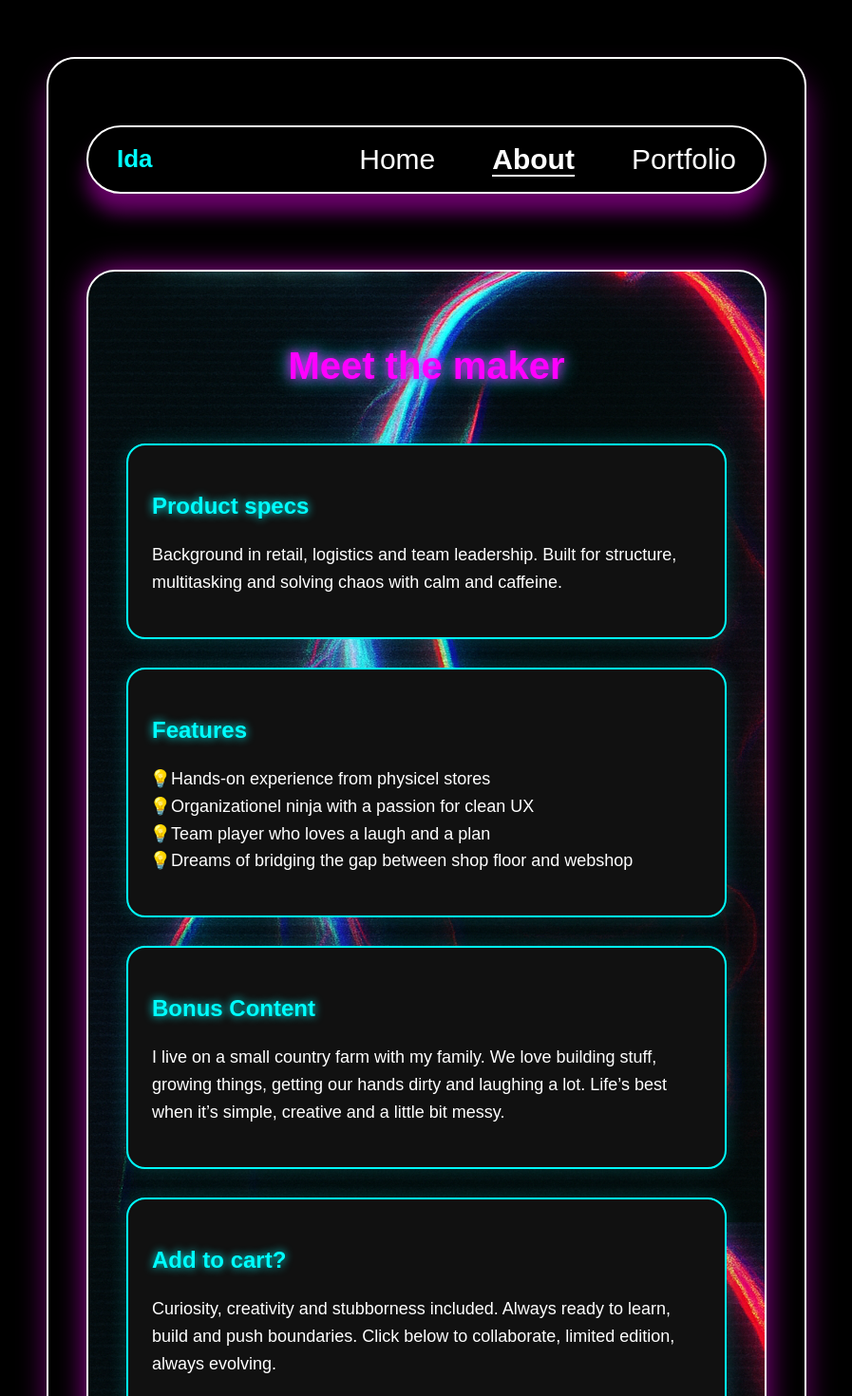
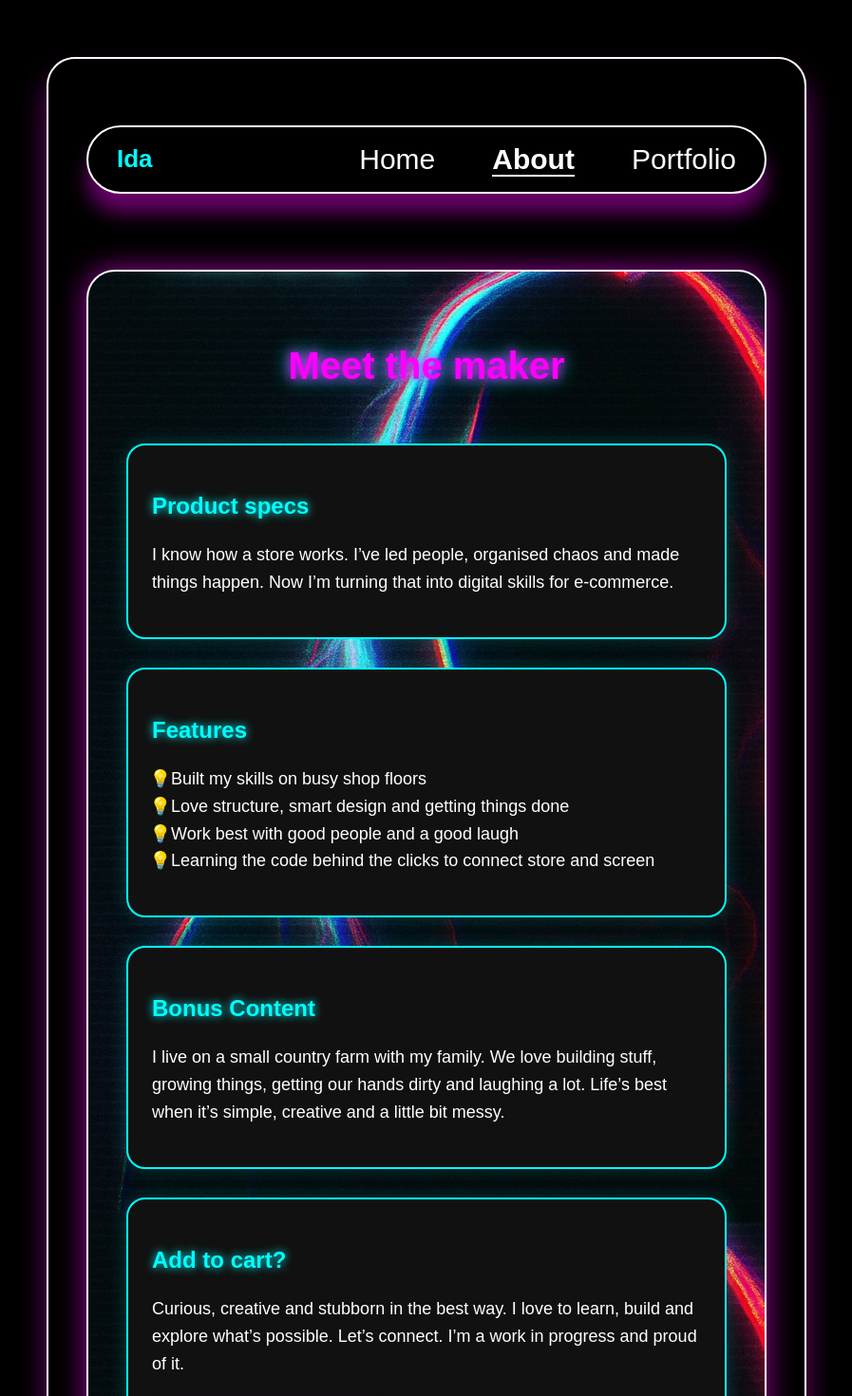
Before and after one commit to Idace/my-portfolio, a React (Vite) app: page /about in a window 1280 px wide. Shown: the top 1470 px of the page at 95% size, without its empty margins (191-1088 px from the left). Built offline with nearby package versions, Linux system fonts and the light colour scheme.

Commit message:
changed text/APIDog

```diff
--- a/src/pages/About.jsx
+++ b/src/pages/About.jsx
@@ -16,18 +16,17 @@ const  About=()=> {
         <div className="about-card">
             <h2 className="about-section"> Product specs</h2>
             <p>
-                Background in retail, logistics and team leadership. Built for structure, multitasking and solving
-                chaos with calm and caffeine.
+               I know how a store works. I’ve led people, organised chaos and made things happen. Now I’m turning that into digital skills for e-commerce.
             </p>
         </div>
 
         <div className="about-card">
             <h2 className="about-section"> Features</h2>
             <ul>
-                <li>Hands-on experience from physicel stores</li>
-                <li>Organizationel ninja with a passion for clean UX</li>
-                <li>Team player who loves a laugh and a plan</li>
-                <li>Dreams of bridging the gap between shop floor and webshop</li>
+                <li>Built my skills on busy shop floors</li>
+                <li>Love structure, smart design and getting things done</li>
+                <li>Work best with good people and a good laugh</li>
+                <li>Learning the code behind the clicks to connect store and screen</li>
             </ul>
         </div>
 
@@ -42,13 +41,15 @@ const  About=()=> {
         <div className="about-card">
             <h2 className="about-section">Add to cart?</h2>
             <p>
-                Curiosity, creativity and stubborness included. Always ready to learn, build and push boundaries.
-                Click below to collaborate, limited edition, always evolving.
+                Curious, creative and stubborn in the best way. I love to learn, build and explore what’s possible.
+                Let’s connect. I’m a work in progress and proud of it.
             </p>
+
             <button className="about-btn" onClick={handleClick}>
                 Let's build something
             </button>
         </div>
+
         {showPopup && (
             <div className="popup">
                 <p className="popup-text"> Email me at:<br /><strong>idaebeling@gmail.com</strong></p>
--- a/src/pages/Portfolio.jsx
+++ b/src/pages/Portfolio.jsx
@@ -5,7 +5,8 @@ import Popup from "../components/Popup";
 import project1Image from "../assets/project1.png";
 import project2Image from "../assets/project2.png";
 import project3Image from "../assets/project3.png";
-import { FaCube, FaCodeBranch, FaRocket } from "react-icons/fa";
+import APIDog from "../assets/APIDog.png"
+import { FaCube, FaCodeBranch, FaRocket, FaGamepad} from "react-icons/fa";
 
 const projects = [
   {
@@ -54,6 +55,23 @@ const projects = [
       "I learned how to build a multi-page website and connect everything together. I also learned how to use Sass to keep my styles clean and organized",
     challenges:
       "This was one of the hardest projects I’ve done. I had a lot of trouble getting things to work the way I wanted, especially with the layout and navigation. But I kept trying, learned a lot along the way, and I’m really proud that I finished it and made it all work.",
+    role: "Solo project",
+  },
+
+  {
+     icon: <FaGamepad />,
+    name: "Woof Wall - API",
+    screenshot: APIDog,
+    github: "https://github.com/Idace/API---DogImg.git",
+    tech: ["CSS", "JavaScript", "HTML"],
+    description:
+      "This is a playful dog-themed app with user authentication. It includes a login, signup and reset password flow, all styled in a vibrant neon-inspired interface. The main feature is a game where users get random dog images from an API, adding fun to function.",
+    whatItDoes:
+      "Users can sign up, log in securely, and reset their password if needed. Once logged in, they’re taken to the Woof Wall, where they can fetch surprise dog pictures by clicking a button. The layout is responsive and works across devices.",
+    learned:
+      "I learned how to structure a full authentication flow, handle form states, route between pages, and connect to an external API. I also practiced clean UI design and accessibility for input forms.",
+    challenges:
+      "Building the user flow and syncing it with local storage was a puzzle. Making the reset and login experience smooth on both mobile and desktop took a lot of tweaking. But in the end, everything clicked into place.",
     role: "Solo project",
   },
 ];
```
Also changed, not shown: src/assets/APIDog.png (added).
